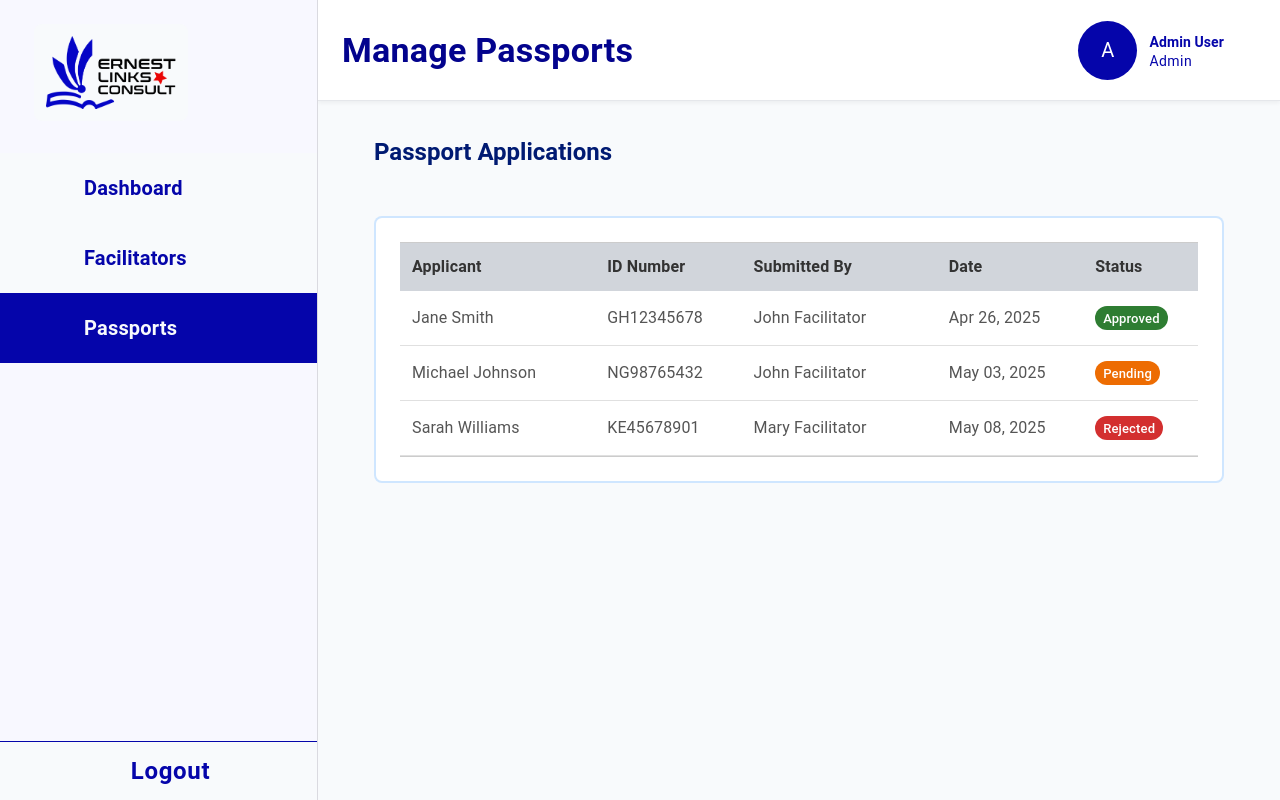
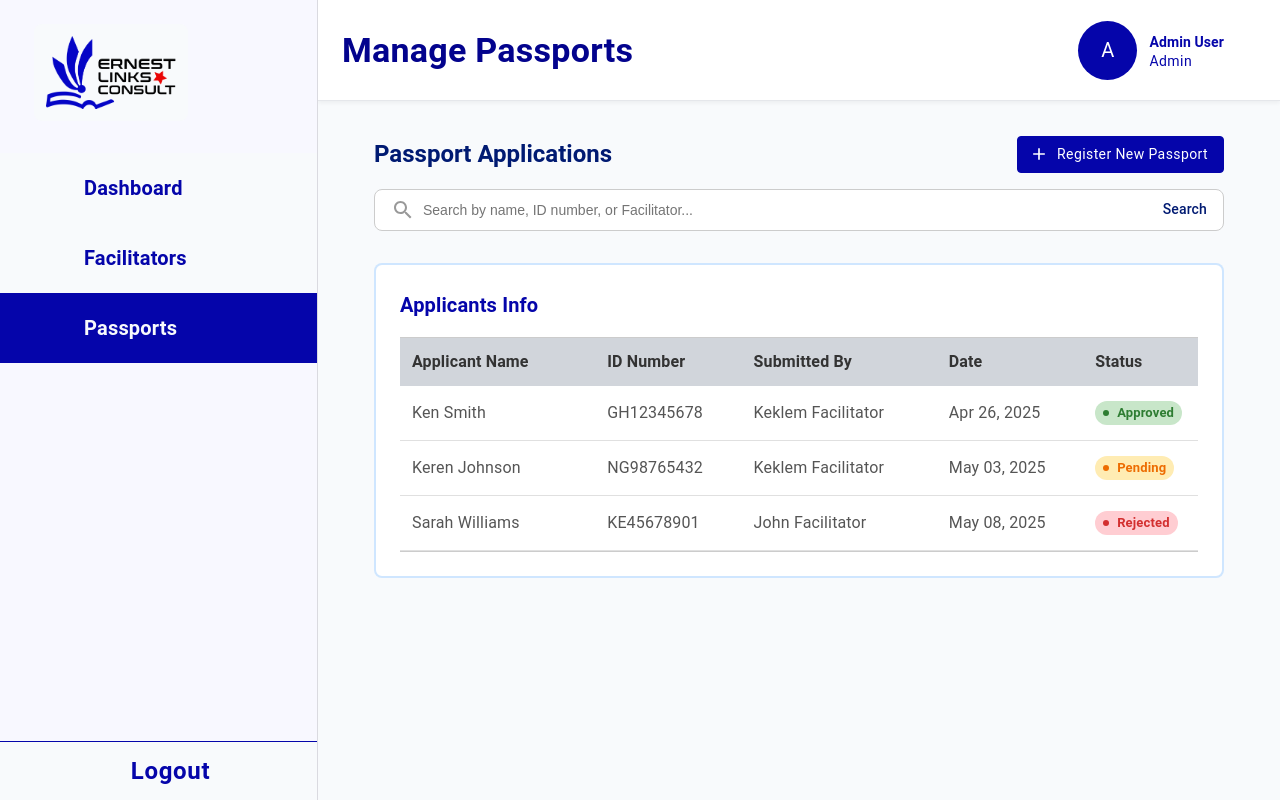
Before and after one commit to ernestlinks-consult/ErnestlinkFrontend, a Next.js app in the folder ernestlink/: page /superadmin in a window 1280 px wide. Both pictures are taken after a click on the item "Passports". Built offline with nearby package versions, Linux system fonts and the light colour scheme; some icons are missing.

Commit message:
Update on passports section

```diff
--- /dev/null
+++ b/ernestlink/app/components/AddNewPassport.js
@@ -0,0 +1,137 @@
+import React from "react";
+import {
+  Dialog,
+  DialogTitle,
+  DialogContent,
+  DialogActions,
+  TextField,
+  Button,
+} from "@mui/material";
+
+const PassportForm = ({ open, onClose, onAdd, onEdit, editData }) => {
+  const [form, setForm] = React.useState({
+    fullName: "",
+    passportNumber: "",
+    nationality: "",
+    dateOfBirth: "",
+  });
+
+  const handleChange = (e) => {
+    setForm({ ...form, [e.target.name]: e.target.value });
+  };
+
+  React.useEffect(() => {
+    if (editData) {
+      setForm({
+        fullName: editData.fullName || "",
+        nationalID: editData.nationalID || "",
+        nationality: editData.nationality || "",
+        dateOfBirth: editData.dateOfBirth || "",
+      });
+    } else {
+      setForm({
+        fullName: "",
+        passportNumber: "",
+        nationality: "",
+        dateOfBirth: "",
+      });
+    }
+  }, [editData]);
+
+  const handleSubmit = () => {
+    const passportData = {
+      id: editData ? editData.id : Date.now(),
+      ...form,
+      dateAdded: editData
+        ? editData.dateAdded
+        : new Date().toLocaleDateString(),
+    };
+
+    if (editData) {
+      onEdit(passportData);
+    } else {
+      onAdd(passportData);
+    }
+
+    onClose();
+  };
+
+  return (
+    <Dialog open={open} onClose={onClose}>
+      <DialogTitle>{editData ? "Edit Passport" : "Add Passport"}</DialogTitle>
+      <DialogContent>
+        <TextField
+          fullWidth
+          label="Full Name"
+          name="fullName"
+          margin="normal"
+          value={form.fullName}
+          onChange={handleChange}
+        />
+        <TextField
+          fullWidth
+          label="National ID"
+          name="nationalID"
+          margin="normal"
+          value={form.passportNumber}
+          onChange={handleChange}
+        />
+        <TextField
+          fullWidth
+          label="Date of Birth"
+          name="dateOfBirth"
+          type="date"
+          margin="normal"
+          value={form.dateOfBirth}
+          onChange={handleChange}
+          InputLabelProps={{
+            shrink: true,
+          }}
+        />
+        <TextField
+          fullWidth
+          label="Nationality"
+          name="nationality"
+          margin="normal"
+          value={form.nationality}
+          onChange={handleChange}
+        />
+      </DialogContent>
+      <DialogActions>
+        <Button
+          onClick={onClose}
+          sx={{
+            color: "oklch(27.9% 0.041 260.031)",
+            borderColor: "#d1d5db",
+            textTransform: "none",
+            "&:hover": {
+              color: "oklch(27.9% 0.041 260.031)",
+              borderColor: "oklch(27.9% 0.041 260.031)",
+              bgcolor: "#D1D5DB",
+            },
+          }}
+          variant="outlined"
+        >
+          Cancel
+        </Button>
+        <Button
+          onClick={handleSubmit}
+          variant="outlined"
+          sx={{
+            color: "#0505AA",
+            borderColor: "#0505AA",
+            textTransform: "none",
+            "&:hover": {
+              bgcolor: "#0505AA",
+              color: "#fff",
+            },
+          }}
+        >
+          Submit
+        </Button>
+      </DialogActions>
+    </Dialog>
+  );
+};
+
+export default PassportForm;
--- a/ernestlink/app/components/Passports.js
+++ b/ernestlink/app/components/Passports.js
@@ -7,35 +7,38 @@ import {
   IconButton,
   Tooltip,
   Chip,
+  alpha,
   Button,
+  // TextField,
 } from "@mui/material";
-import { Edit, Delete } from "@mui/icons-material";
+import { Search as SearchIcon, Add, Edit, Delete } from "@mui/icons-material";
+import PassportForm from "./AddNewPassport";
 
-const applicantsData = [
+const initialApplicants = [
   {
     id: 1,
-    name: "Jane Smith",
+    name: "Ken Smith",
     country: "Ghana",
     idNumber: "GH12345678",
-    submittedBy: "John Facilitator",
+    submittedBy: "Keklem Facilitator",
     date: "Apr 26, 2025",
     status: "Approved",
   },
   {
     id: 2,
-    name: "Michael Johnson",
+    name: "Keren Johnson",
     country: "Nigeria",
     idNumber: "NG98765432",
-    submittedBy: "John Facilitator",
+    submittedBy: "Keklem Facilitator",
     date: "May 03, 2025",
     status: "Pending",
   },
   {
     id: 3,
     name: "Sarah Williams",
-    country: "Kenya",
+    country: "Uganda",
     idNumber: "KE45678901",
-    submittedBy: "Mary Facilitator",
+    submittedBy: "John Facilitator",
     date: "May 08, 2025",
     status: "Rejected",
   },
@@ -48,44 +51,181 @@ const statusColors = {
 };
 
 export default function PassportApplications() {
-  const [applicants, setApplicants] = useState(applicantsData);
+  // const [showFilters, setShowFilters] = useState(false);
+  const [applicants, setApplicants] = useState(initialApplicants);
+  const [open, setOpen] = useState(false);
+  const [editApplicant, setEditApplicant] = useState(null);
+  const [search, setSearch] = useState("");
 
   const handleDelete = (idToDelete) => {
     setApplicants((prev) => prev.filter((a) => a.id !== idToDelete));
   };
 
+  const handleAdd = (newApplicant) => {
+    setApplicants((prev) => [
+      ...prev,
+      {
+        ...newApplicant,
+        id: Date.now(),
+        date: new Date().toLocaleDateString(),
+      },
+    ]);
+    setOpen(false);
+  };
+
+  const handleEditClick = (applicant) => {
+    setEditApplicant(applicant);
+    setOpen(true);
+  };
+
+  const handleEdit = (updatedApplicant) => {
+    setApplicants((prev) =>
+      prev.map((a) =>
+        a.id === updatedApplicant.id ? { ...a, ...updatedApplicant } : a
+      )
+    );
+    setEditApplicant(null);
+    setOpen(false);
+  };
+
+  const filteredApplicants = applicants.filter((a) =>
+    [a.name, a.idNumber, a.country]
+      .join(" ")
+      .toLowerCase()
+      .includes(search.toLowerCase())
+  );
+
   return (
     <Box sx={{ p: 4 }}>
+      {/* Header Row: Title + Button */}
+      <Box
+        display="flex"
+        justifyContent="space-between"
+        alignItems="center"
+        mb={2}
+      >
         <Typography variant="h5" sx={{ fontWeight: "bold", color: "#001A72" }}>
           Passport Applications
         </Typography>
 
+        <Box display="flex" gap={2}>
+          {/* <Button
+      variant="outlined"
+      onClick={() => setShowFilters((prev) => !prev)}
+      sx={{
+        textTransform: "none",
+        borderColor: "#001A72",
+        color: "#001A72",
+        fontWeight: 400,
+        "&:hover": {
+          bgcolor: "#001A72",
+          color: "#fff",
+        },
+      }}
+    >
+      Show Filters
+    </Button> */}
+
+          <Button
+            variant="outlined"
+            startIcon={<Add />}
+            sx={{
+              color: "#fff",
+              borderColor: "#0505AA",
+              bgcolor: "#0505AA",
+              textTransform: "none",
+              fontWeight: 400,
+              "&:hover": {
+                bgcolor: "#fff",
+                color: "#0505AA",
+              },
+            }}
+            onClick={() => setOpen(true)}
+          >
+            Register New Passport
+          </Button>
+        </Box>
+      </Box>
+
+      {/* Search Bar */}
+      <Box
+        sx={{
+          display: "flex",
+          alignItems: "center",
+          border: "1px solid #ccc",
+          borderRadius: "8px",
+          px: 2,
+          py: 1,
+          mb: 3,
+          width: "100%",
+          maxWidth: "100%",
+          bgcolor: "#fff",
+        }}
+      >
+        <SearchIcon sx={{ color: "#999", mr: 1 }} />
+        <input
+          type="text"
+          placeholder="Search by name, ID number, or Facilitator..."
+          style={{
+            border: "none",
+            outline: "none",
+            flex: 1,
+            fontSize: "14px",
+            color: "#333",
+            backgroundColor: "transparent",
+          }}
+        />
+        <Typography
+          sx={{
+            ml: 2,
+            fontSize: "14px",
+            fontWeight: 500,
+            color: "#001A72",
+            cursor: "pointer",
+            "&:hover": {
+              textDecoration: "underline",
+            },
+          }}
+        >
+          Search
+        </Typography>
+      </Box>
+
+      {/* Applicants Info Box */}
       <Box
         sx={{
           py: 1,
           width: "100%",
           overflow: "auto",
-    height: "80vh",
+          height: "70vh",
           pb: 5,
-  }}>
+        }}
+      >
         <Box
           sx={{
             flex: 1,
             minHeight: { xs: "30px", sm: "10vh" },
-      mt: 5,
             p: 3,
             border: "2px solid #007BFF30",
             borderRadius: 2,
             bgcolor: "#fff",
-    }}>
+          }}
+        >
+          <Typography
+            variant="h6"
+            sx={{ fontWeight: 600, color: "#0505AA", mb: 2 }}
+          >
+            Applicants Info
+          </Typography>
 
+          {/* Table */}
           <Box
             sx={{
               overflowX: "auto",
               borderTop: "1px solid #ccc",
               borderBottom: "1px solid #ccc",
-      }}>
-      {/* Table Header */}
+            }}
+          >
             <Box
               sx={{
                 display: "flex",
@@ -94,8 +234,9 @@ export default function PassportApplications() {
                 p: 1.5,
                 fontWeight: "bold",
                 color: "#333",
-        }}>
-        <Box width="20%">Applicant</Box>
+              }}
+            >
+              <Box width="20%">Applicant Name</Box>
               <Box width="15%">ID Number</Box>
               <Box width="20%">Submitted By</Box>
               <Box width="15%">Date</Box>
@@ -105,13 +246,12 @@ export default function PassportApplications() {
               </Box>
             </Box>
 
-      {/* Table Body */}
-      {applicants.length === 0 ? (
+            {filteredApplicants.length === 0 ? (
               <Box sx={{ minHeight: "100px", p: 2, color: "#777" }}>
-          No applicants yet.
+                No matching applicants.
               </Box>
             ) : (
-        applicants.map((a) => (
+              filteredApplicants.map((a) => (
                 <Box
                   key={a.id}
                   sx={{
@@ -122,30 +262,49 @@ export default function PassportApplications() {
                     p: 1.5,
                     color: "#555",
                     "&:hover": { bgcolor: "#f9f9f9" },
-            }}>
+                  }}
+                >
                   <Box width="20%">{a.name}</Box>
                   <Box width="15%">{a.idNumber}</Box>
                   <Box width="20%">{a.submittedBy}</Box>
                   <Box width="15%">{a.date}</Box>
                   <Box width="15%">
                     <Chip
-                label={a.status}
-                color={statusColors[a.status]}
+                      label={
+                        <Box display="flex" alignItems="center">
+                          <Box
+                            sx={{
+                              width: 6,
+                              height: 6,
+                              borderRadius: "50%",
+                              bgcolor: {
+                                Approved: "#2e7d32",
+                                Pending: "#ed6c02",
+                                Rejected: "#d32f2f",
+                              }[a.status],
+                              mr: 1,
+                            }}
+                          />
+                          {a.status}
+                        </Box>
+                      }
                       size="small"
-                sx={{ fontWeight: 500 }}
+                      sx={{
+                        fontWeight: 600,
+                        color: {
+                          Approved: "#2e7d32",
+                          Pending: "#ed6c02",
+                          Rejected: "#d32f2f",
+                        }[a.status],
+                        backgroundColor: {
+                          Approved: "#C8E6C9",
+                          Pending: "#FFECB3",
+                          Rejected: "#FFCDD2",
+                        }[a.status],
+                      }}
                     />
                   </Box>
                   <Box width="15%" textAlign="center">
-              <Tooltip title="Edit">
-                <IconButton
-                  sx={{
-                    color: "rgba(5, 5, 170, 0.7)",
-                    "&:hover": { color: "rgba(5, 5, 170, 1)" },
-                  }}
-                  size="small">
-                  <Edit fontSize="small" />
-                </IconButton>
-              </Tooltip>
                     <Tooltip title="Delete">
                       <IconButton
                         onClick={() => handleDelete(a.id)}
@@ -153,7 +312,8 @@ export default function PassportApplications() {
                           color: "rgba(234, 6, 6, 0.7)",
                           "&:hover": { color: "rgba(234, 6, 6, 1)" },
                         }}
-                  size="small">
+                        size="small"
+                      >
                         <Delete fontSize="small" />
                       </IconButton>
                     </Tooltip>
@@ -165,6 +325,17 @@ export default function PassportApplications() {
         </Box>
       </Box>
 
+      {/* Modal Form */}
+      <PassportForm
+        open={open}
+        onClose={() => {
+          setOpen(false);
+          setEditApplicant(null);
+        }}
+        onAdd={handleAdd}
+        onEdit={handleEdit}
+        editData={editApplicant}
+      />
     </Box>
   );
 }
```
Also changed, not shown: ernestlink/app/components/Facilitators.js (+18 -9 lines). Lines whose indentation alone changed are shown as unchanged.
